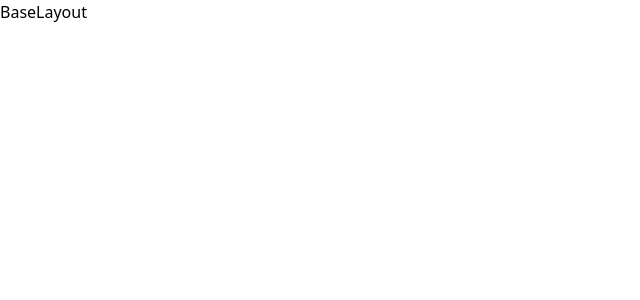
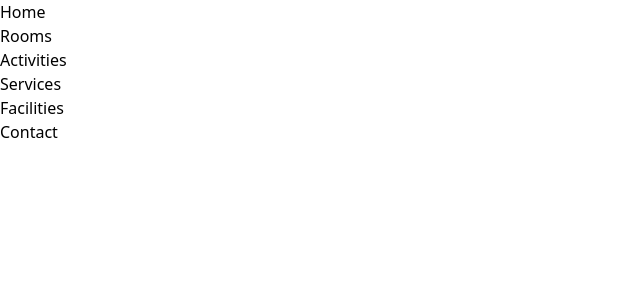
Before and after one commit to Sanduni4822/Hotel-Booking-System-New, a React (Vite) app: page / in a window 1280 px wide. Shown: the top 300 px of the page, without its empty margins (0-640 px from the left). Built offline with nearby package versions, Linux system fonts and the light colour scheme.

Commit message:
Navigationbar components the BaseLayout.jsx

```diff
--- a/src/layouts/BaseLayout.jsx
+++ b/src/layouts/BaseLayout.jsx
@@ -1,9 +1,19 @@
-import React from 'react'
+import React from 'react';
+import { Link } from 'react-router-dom';
 
 const BaseLayout = () => {
   return (
-    < div>BaseLayout</div>
-  )
-}
+    <nav className="navbar">
+      <ul className="navbar-links">
+        <li><Link to="/">Home</Link></li>
+        <li><Link to="/Rooms">Rooms</Link></li>
+        <li><Link to="/Activities">Activities</Link></li>
+        <li><Link to="/Services">Services</Link></li>
+        <li><Link to="/Facilities">Facilities</Link></li>
+        <li><Link to="/Contact">Contact</Link></li>
+      </ul>
+    </nav>
+  );
+};
 
 export default BaseLayout;
```
